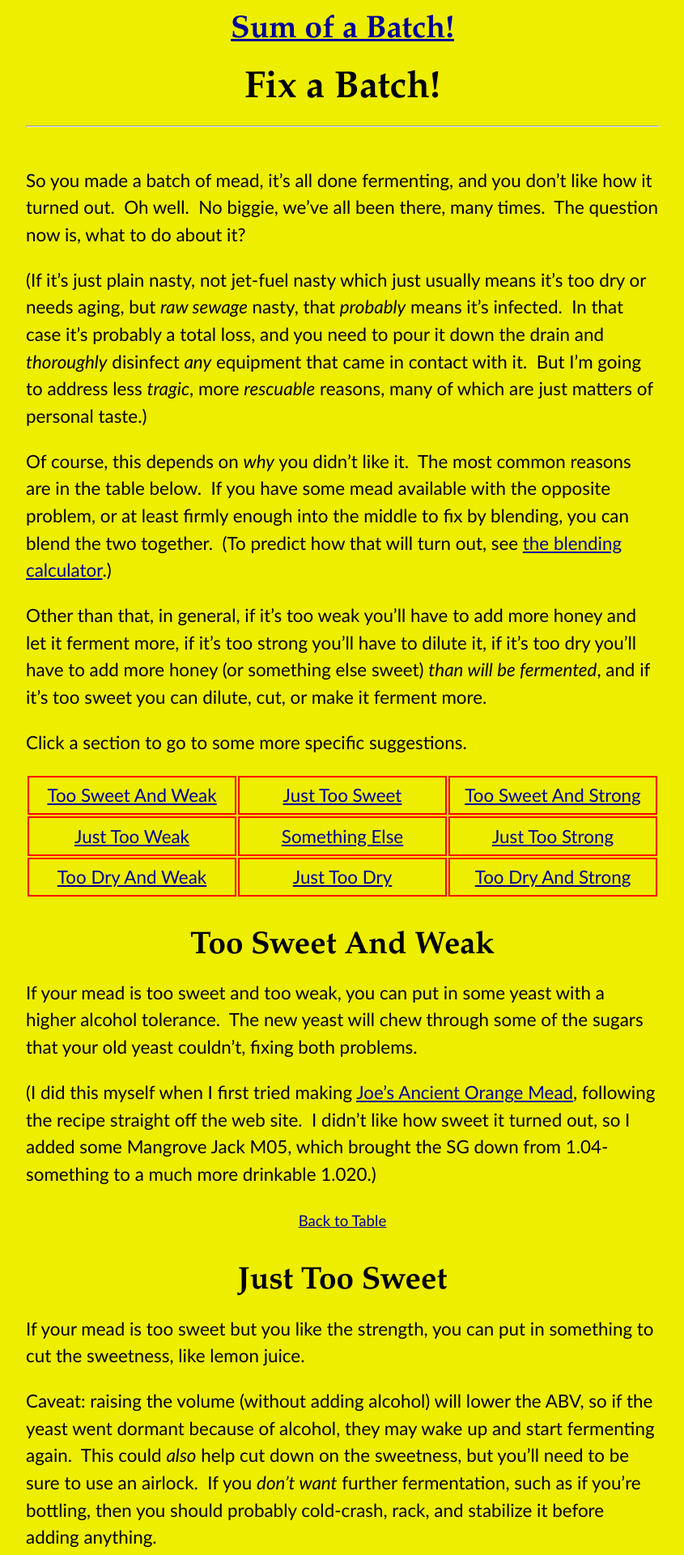
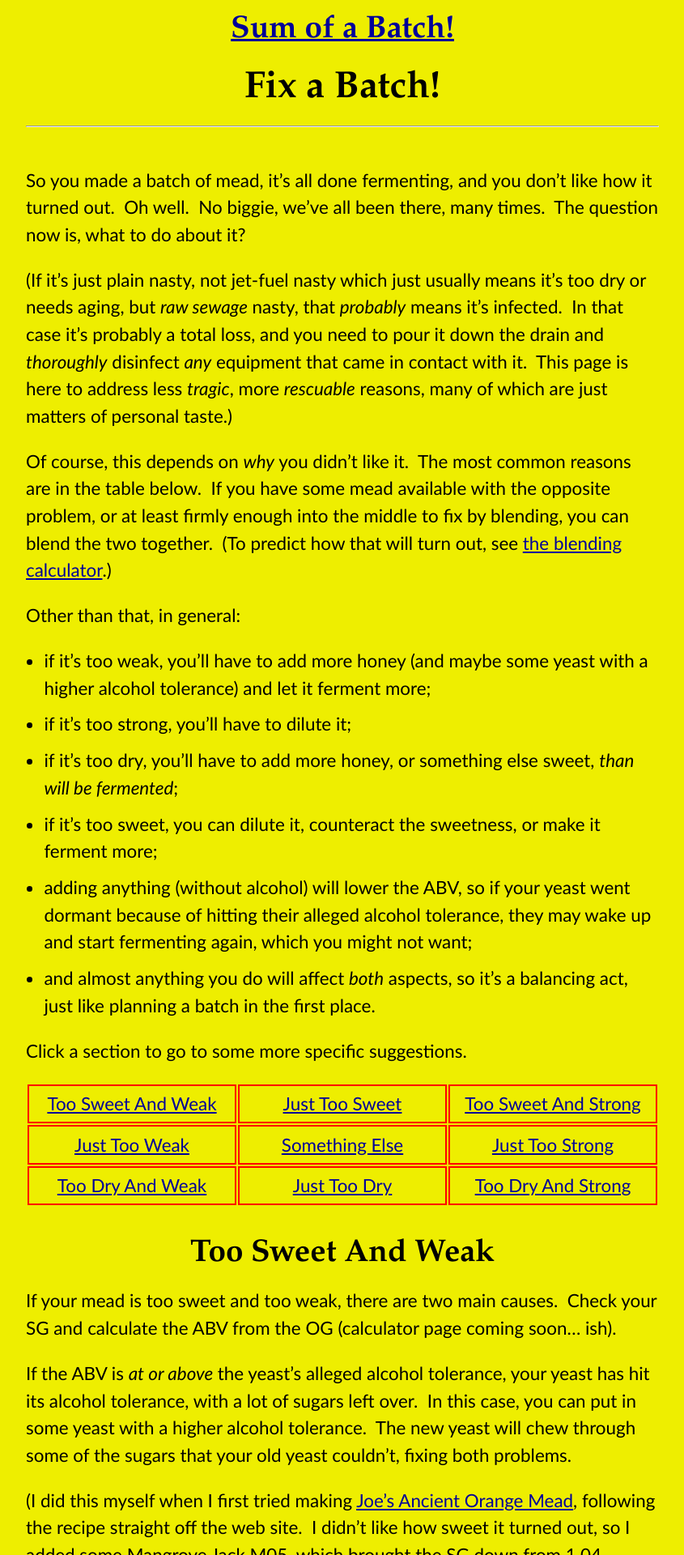
Before and after one commit to CodosaurusLLC/CodosaurusLLC.github.io, a Jekyll site: the page built from sum-of-a-batch/fix.md, in a window 1280 px wide. Shown: the top 1920 px of the page at 81% size, without its empty margins (217-1062 px from the left). Built offline with Jekyll 4.4.1, drawn with Linux system fonts in a browser that asks for light colours; some of the changed text lies outside the part shown.

Commit message:
expand fixing page

```diff
--- a/assets/css/sum-of-a-batch.css
+++ b/assets/css/sum-of-a-batch.css
@@ -16,6 +16,11 @@ a:hover {
 body {
   background: var(--bg-color);
   color: var(--fg-color);
+}
+
+div.back-to-table {
+  font-size: small;
+  text-align: center;
 }
 
 input[type=text] {
--- a/sum-of-a-batch/fix.md
+++ b/sum-of-a-batch/fix.md
@@ -16,7 +16,7 @@ but _raw sewage_ nasty, that _probably_ means it's infected.&nbsp;
 In that case it's probably a total loss, and
 you need to pour it down the drain and
 _thoroughly_ disinfect _any_ equipment that came in contact with it.&nbsp;
-But I'm going to address less _tragic_, more _rescuable_ reasons,
+This page is here to address less _tragic_, more _rescuable_ reasons,
 many of which are just matters of personal taste.)
 
 Of course, this depends on _why_ you didn't like it.&nbsp;
@@ -27,13 +27,26 @@ you can blend the two together.&nbsp;
 (To predict how that will turn out, see
 <a href="/sum-of-a-batch/blend.html">the blending calculator</a>.)
 
-Other than that, in general,
-if it's too weak you'll have to add more honey and let it ferment more,
-if it's too strong you'll have to dilute it,
-if it's too dry you'll have to add more honey
-(or something else sweet)
-_than will be fermented_,
-and if it's too sweet you can dilute, cut, or make it ferment more.
+Other than that, in general:
+- if it's too weak, you'll have to add more honey
+(and maybe some yeast with a higher alcohol tolerance)
+and let it ferment more;
+- if it's too strong, you'll have to dilute it;
+- if it's too dry, you'll have to add more honey,
+or something else sweet,
+_than will be fermented_;
+- if it's too sweet, you can
+dilute it,
+counteract the sweetness,
+or make it ferment more;
+- adding anything (without alcohol) will lower the ABV,
+so if your yeast went dormant because of
+hitting their alleged alcohol tolerance,
+they may wake up and start fermenting again,
+which you might not want;
+- and almost anything you do will affect _both_ aspects,
+so it's a balancing act,
+just like planning a batch in the first place.
 
 Click a section to go to some more specific suggestions.
 
@@ -60,6 +73,14 @@ Click a section to go to some more specific suggestions.
 <h3>Too Sweet And Weak</h3>
 
 If your mead is too sweet and too weak,
+there are two main causes.&nbsp;
+Check your SG and calculate the ABV from the OG
+(calculator page coming soon... ish).
+
+If the ABV is _at or above_ the yeast's alleged alcohol tolerance,
+your yeast has hit its alcohol tolerance,
+with a lot of sugars left over.&nbsp;
+In this case,
 you can put in some yeast with a higher alcohol tolerance.&nbsp;
 The new yeast will chew through some of the sugars
 that your old yeast couldn't, fixing both problems.
@@ -71,25 +92,42 @@ I didn't like how sweet it turned out, so I added some
 Mangrove Jack M05, which brought the SG down from 1.04-something
 to a much more drinkable 1.020.)
 
-<center><small><a href="#table">Back to Table</a></small></center>
+If the ABV is _slightly_ short of the yeast's alleged alcohol tolerance,
+you might have simply gotten a slightly underperforming batch.&nbsp;
+Or it may be in need of nutrients.&nbsp;
+Or other conditions may be less than ideal,
+such as temperatures well outside that yeast's preference.&nbsp;
+Try moving it to a place with better conditions,
+and/or adding a little bit of nutrient,
+dissolving it in a bit of water _first_ to avoid the
+"Diet Coke and Mentos effect" (aka Mead Geyser).
+
+If the ABV is _well_ short of the tolerance,
+you likely have a stuck fermentation.&nbsp;
+Dealing with that is beyond the scope of this page,
+but using your favorite search engine should get you some help.&nbsp;
+You may need to add nutrients and/or more yeast,
+possibly of a hardier strain than you started with.
+
+<div class="back-to-table"><a href="#table">Back to Table</a></div>
 
 <a name="sweet"></a>
 <h3>Just Too Sweet</h3>
 
 If your mead is too sweet but you like the strength,
-you can put in something to cut the sweetness, like lemon juice.
+you can put in something to _cut_ the sweetness, like lemon juice.
 
 Caveat: raising the volume (without adding alcohol) will lower the ABV,
 so if the yeast went dormant because of alcohol,
 they may wake up and start fermenting again.&nbsp;
-This could _also_ help cut down on the sweetness,
-but you'll need to be sure to use an airlock.&nbsp;
+This could _also_ help reduce the sweetness,
+but be sure to use an airlock.&nbsp;
 If you _don't want_ further fermentation,
-such as if you're bottling,
-then you should probably cold-crash, rack, and stabilize it
+such as if you want to bottle it ASAP,
+then cold-crash, rack, and stabilize it,
 before adding anything.
 
-<center><small><a href="#table">Back to Table</a></small></center>
+<div class="back-to-table"><a href="#table">Back to Table</a></div>
 
 <a name="sweetstrong"></a>
 <h3>Too Sweet And Strong</h3>
@@ -104,40 +142,47 @@ You _could_ try diluting to solve one aspect,
 see how you like the result,
 and if the other aspect is still bad, go back to the table.
 
-To predict how that will turn out, see
+To predict how blending will turn out, see
 <a href="/sum-of-a-batch/blend.html">the blending calculator</a>.&nbsp;
 You can use that to blend batches of mead,
-_or_ blend mead with plain water or honey.
+_or_ blend mead with plain water, honey, juices
+(approximate SG values coming eventually), etc.
 
 Once again, though, since this will lower the ABV,
 the yeast may wake up and continue fermenting.&nbsp;
 If you are fine with this, just be sure to use an airlock.&nbsp;
-Otherwise, cold-crash, rack, and stabilize.
+Otherwise, cold-crash, rack, and stabilize,
+before adding anything.
 
-<center><small><a href="#table">Back to Table</a></small></center>
+<div class="back-to-table"><a href="#table">Back to Table</a></div>
 
 <a name="weak"></a>
 <h3>Just Too Weak</h3>
 
 If your mead is too weak but you like the sweetness,
-you can add some more honey
-_and_ some more alcohol-resistant yeast.&nbsp;
-Why?&nbsp;
-Most likely, your yeast hit its alcohol tolerance,
-leaving a good amount of sugars in the must.&nbsp;
-(If it didn't hit its tolerance, there must be some other reason
-why there are sugars left.)&nbsp;
-If that's the case, then
-just adding more honey will make it sweeter, not stronger.&nbsp;
-Just adding more resistant yeast will make it stronger,
-but do so by removing some of the sugars, making it drier.
+again there are multiple causes, and you need to figure your ABV.
+
+In the most likely case, your yeast hit its alcohol tolerance,
+leaving a good amount of sugars unfermented,
+but not so much that you think it's too sweet.&nbsp;
+To fix this,
+you can add some more alcohol-resistant yeast
+and probably some more honey.&nbsp;
+(Why add more honey?&nbsp;
+Because a lot of it will be _fermented_ by the new yeast.&nbsp;
+You need to replace that, to maintain the sweetness.)
 
 To predict how that will turn out, go to
 <a href="/sum-of-a-batch/plan.html">the batch planning calculator</a>,
 and plug in the full final volume of water and weight of honey,
 and the alcohol resistance of the yeast.
 
-<center><small><a href="#table">Back to Table</a></small></center>
+If it _didn't_ hit at least _near_ its tolerance,
+there must be some other reason why there are sugars left,
+such as a stuck/stalled fermentation.&nbsp;
+See <a href="#sweetweak">Too Sweet And Weak</a>, above.
+
+<div class="back-to-table"><a href="#table">Back to Table</a></div>
 
 <a name="strong"></a>
 <h3>Just Too Strong</h3>
@@ -146,25 +191,23 @@ If your mead is too strong but you like the sweetness,
 dilute it to your desired ABV and add honey to your desired sweetness.&nbsp;
 You may need to repeat that process multiple times.&nbsp;
 Diluting it will cut the strength _and_ the sweetness,
-so you need to add some honey to get the sweetness back up.
-
-Once again, though, since this will lower the ABV
+so you need to add some honey to get the sweetness back up.&nbsp;
+Also, once again, since this will lower the ABV
 (which in this case is the main point),
 the yeast may wake up and continue fermenting.&nbsp;
-If you are fine with this, just be sure to use an airlock.&nbsp;
+If you are fine with this,
+since dilution plus further fermenting
+_may_ result in a final strength you're happy with,
+just be sure to use an airlock.&nbsp;
 Otherwise, cold-crash, rack, and stabilize.
 
-To predict how just diluting and sweetening it will turn out, see
-<a href="/sum-of-a-batch/blend.html">the blending calculator</a>.&nbsp;
-You can use that to blend batches of mead,
-_or_ blend mead with plain water or honey.
+To predict how diluting and _sweetening_ it will turn out, see
+<a href="/sum-of-a-batch/blend.html">the blending calculator</a>.
 
-To predict how diluting it _and fermenting it more_ will turn out, go to
-<a href="/sum-of-a-batch/plan.html">the batch planning calculator</a>,
-and plug in the full final volume of water and weight of honey,
-and the alcohol resistance of the yeast.
+To predict how diluting it and _fermenting it more_ will turn out, see
+<a href="/sum-of-a-batch/plan.html">the batch planning calculator</a>.
 
-<center><small><a href="#table">Back to Table</a></small></center>
+<div class="back-to-table"><a href="#table">Back to Table</a></div>
 
 <a name="dryweak"></a>
 <h3>Too Dry And Weak</h3>
@@ -174,40 +217,58 @@ add more honey and let it keep fermenting.&nbsp;
 You _may_ also need to add a more alcohol-resistant yeast,
 if it's hit the ABV tolerance of your original yeast.
 
-(I did this myself, when I made a batch of sima,
-a weak Finnish lemon mead,
-that I didn't realize was supposed to be
-drunk before it was finished fermenting!&nbsp;
-It ran dry, down to 0.996 SG at about 5% ABV.&nbsp;
-I added two more pounds of honey, and a second clove, and let it rip.&nbsp;
-It's still bubbling as of this writing, so.... &lt;shrug/&gt;)
-
 To predict how it will turn out, go to
 <a href="/sum-of-a-batch/plan.html">the batch planning calculator</a>,
 and plug in the full final volume of water and weight of honey,
 and the alcohol resistance of the yeast.
 
-<center><small><a href="#table">Back to Table</a></small></center>
+(I did this myself, when I made a gallon-plus of sima,
+a weak Finnish lemon mead,
+that I didn't realize was supposed to be
+drunk before it was finished fermenting!&nbsp;
+It ran dry, down to 0.996 SG at about 5% ABV.&nbsp;
+I decided to turn it into a cloved lemon mead,
+of low-normal sweetness and strength,
+so I added two more pounds of honey,
+and a second clove, and let it rip.&nbsp;
+It's predicted to turn out at SG 1.011 and ABV 10%,
+but it's still bubbling as of this writing, so.... &lt;shrug/&gt;)
+
+<div class="back-to-table"><a href="#table">Back to Table</a></div>
 
 <a name="dry"></a>
 <h3>Just Too Dry</h3>
 
-If your mead is too dry but you like the strength,
-you can cold-crash, rack, stabilize, and back-sweeten it,
-with your choice of sweetenings.&nbsp;
-This is in fact how quite a lot of mead is made, on purpose.&nbsp;
-Just be aware that anything you add will lower the ABV,
-so maybe make it actually a pinch stronger than you want it in the end.
+If your mead is too dry, but you like the strength,
+you can back-sweeten it, with your choice of sweetenings.&nbsp;
+This is in fact how quite a lot of mead is made, on purpose.
 
-<center><small><a href="#table">Back to Table</a></small></center>
+Once again, though, anything you add will lower the ABV,
+so the yeast may wake back up.&nbsp;
+If you're fine with this, and your sweetener is fermentable,
+use an airlock.&nbsp;
+To predict how further fermenting will turn out, see
+<a href="/sum-of-a-batch/plan.html">the batch planning calculator</a>,
+and plug in the final totals.
+
+Otherwise, cold-crash, rack, and stabilize it, before adding anything.&nbsp;
+However, if you _plan_ to take this approach,
+remember that back-sweetening will lower the ABV,
+so maybe make it a pinch stronger than you want it in the end.&nbsp;
+To predict how back-sweetening it will turn out, see
+<a href="/sum-of-a-batch/blend.html">the blending calculator</a>.&nbsp;
+You can use that to blend batches of mead,
+_or_ blend mead with honey, juices, etc.
+
+<div class="back-to-table"><a href="#table">Back to Table</a></div>
 
 <a name="drystrong"></a>
 <h3>Too Dry And Strong</h3>
 
 If your mead is too dry and too strong, you can dilute it.&nbsp;
 Of course this will cut the strength, but also,
-if your SG was under 1.000 this will make it less dry.&nbsp;
-If it's still too dry (quite likely, as 1.000 is still quite dry),
+_if_ the SG was under 1.000, this will make it less dry.&nbsp;
+If it's still too dry (rather likely, as 1.000 is still quite dry),
 you can add some more honey.&nbsp;
 
 Caveat: raising the volume (without adding alcohol) will lower the ABV,
@@ -230,11 +291,11 @@ will turn out, go to
 and plug in the full final volume of water and weight of honey,
 and the alcohol resistance of the yeast.
 
-<center><small><a href="#table">Back to Table</a></small></center>
+<div class="back-to-table"><a href="#table">Back to Table</a></div>
 
 <a name="else"></a>
 <h3>Something Else</h3>
 
 Oh, come on, I'm not some kind of mindreader!  ;-)
 
-<center><small><a href="#table">Back to Table</a></small></center>
+<div class="back-to-table"><a href="#table">Back to Table</a></div>
```
